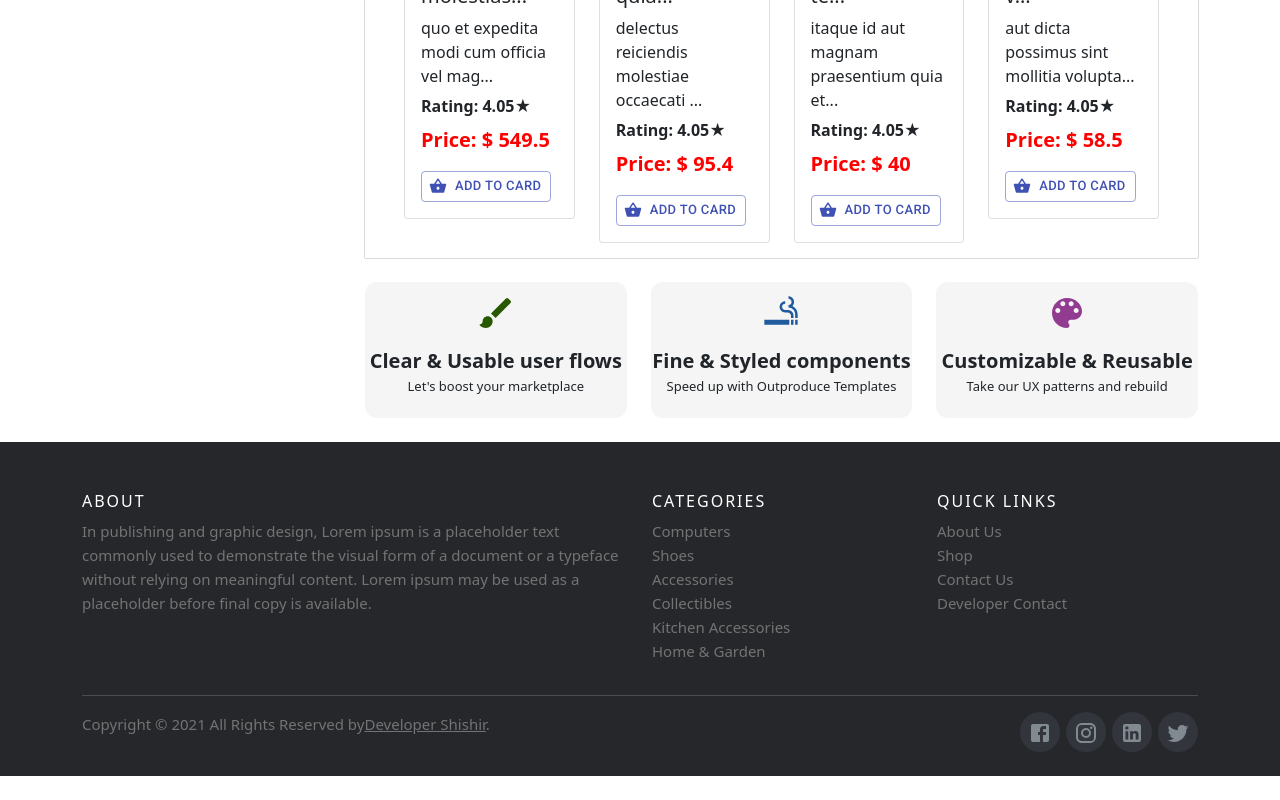
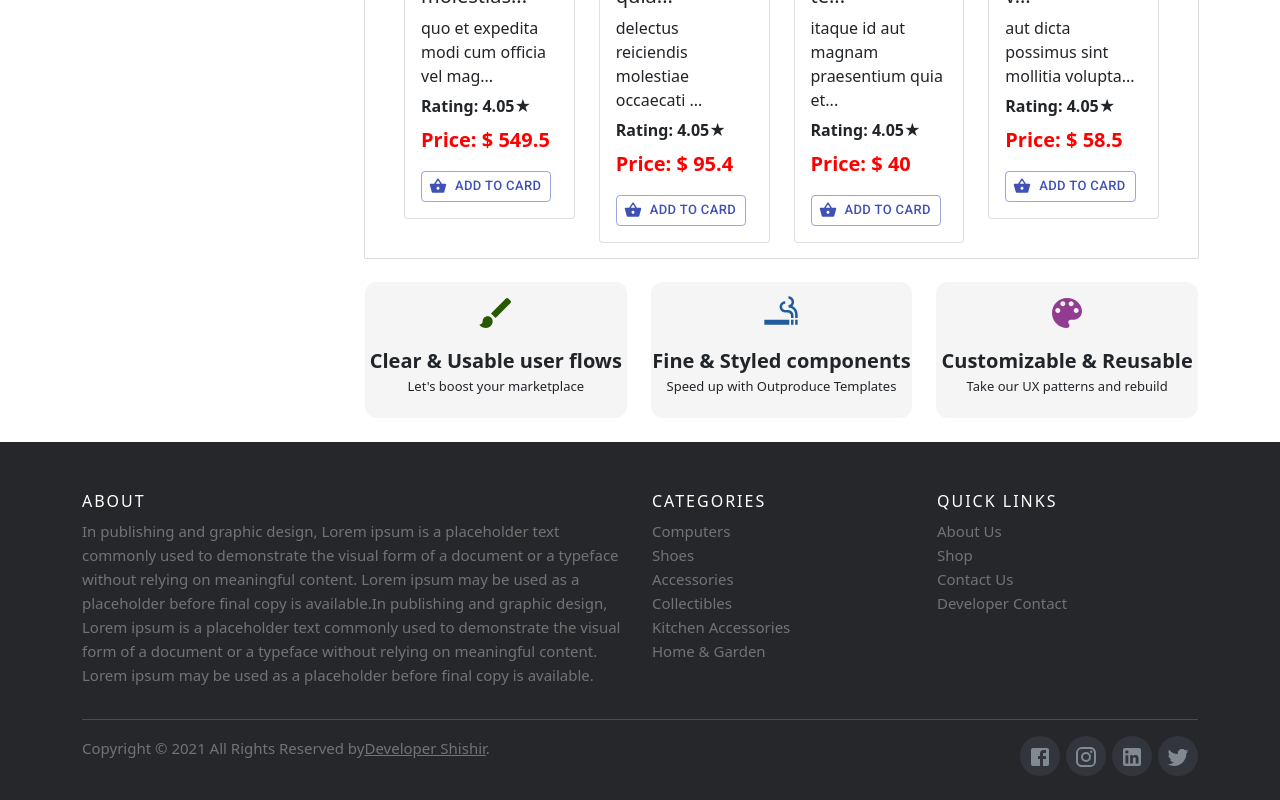
Before and after one commit to Devsabirul/shopka, a React (Create React App) app: page / in a window 1280 px wide. Shown: the part 1404-2204 px from the top of the page. Before the commit the page ends 2180 px from the top, so only its background shows below. Built offline with nearby package versions, Linux system fonts and the light colour scheme.

Commit message:
change more

```diff
--- a/src/components/shop/ProductDetails.js
+++ b/src/components/shop/ProductDetails.js
@@ -27,7 +27,7 @@ const ProductDetails = ({ data }) => {
                 <div class="card card_container">
                     <img className={classes.media} src={img} class="card-img-top" alt="..." />
                     <div class="card-body">
-                        <h5 class="card-title">{title.slice(0, 15)}...</h5>
+                        <h5 style={{ cursor: "pointer" }} class="card-title">{title.slice(0, 15)}...</h5>
                         <p class="card-text">{discription.slice(0, 40)}...</p>
                         <p style={{ fontWeight: "600", lineHeight: "5px", }} >Rating: {rating}★</p>
                         <p className={classes.price} >Price: $ {price}</p>
--- a/src/footer/FooterBottom.js
+++ b/src/footer/FooterBottom.js
@@ -13,7 +13,7 @@ const FooterBottom = () => {
                     <div className="row">
                         <div className="col-sm-12 col-md-6">
                             <h6>About</h6>
-                            <p className="text-justify">In publishing and graphic design, Lorem ipsum is a placeholder text commonly used to demonstrate the visual form of a document or a typeface without relying on meaningful content. Lorem ipsum may be used as a placeholder before final copy is available.</p>
+                            <p className="text-justify">In publishing and graphic design, Lorem ipsum is a placeholder text commonly used to demonstrate the visual form of a document or a typeface without relying on meaningful content. Lorem ipsum may be used as a placeholder before final copy is available.In publishing and graphic design, Lorem ipsum is a placeholder text commonly used to demonstrate the visual form of a document or a typeface without relying on meaningful content. Lorem ipsum may be used as a placeholder before final copy is available.</p>
                         </div>
 
                         <div className="col-xs-6 col-md-3">
```
